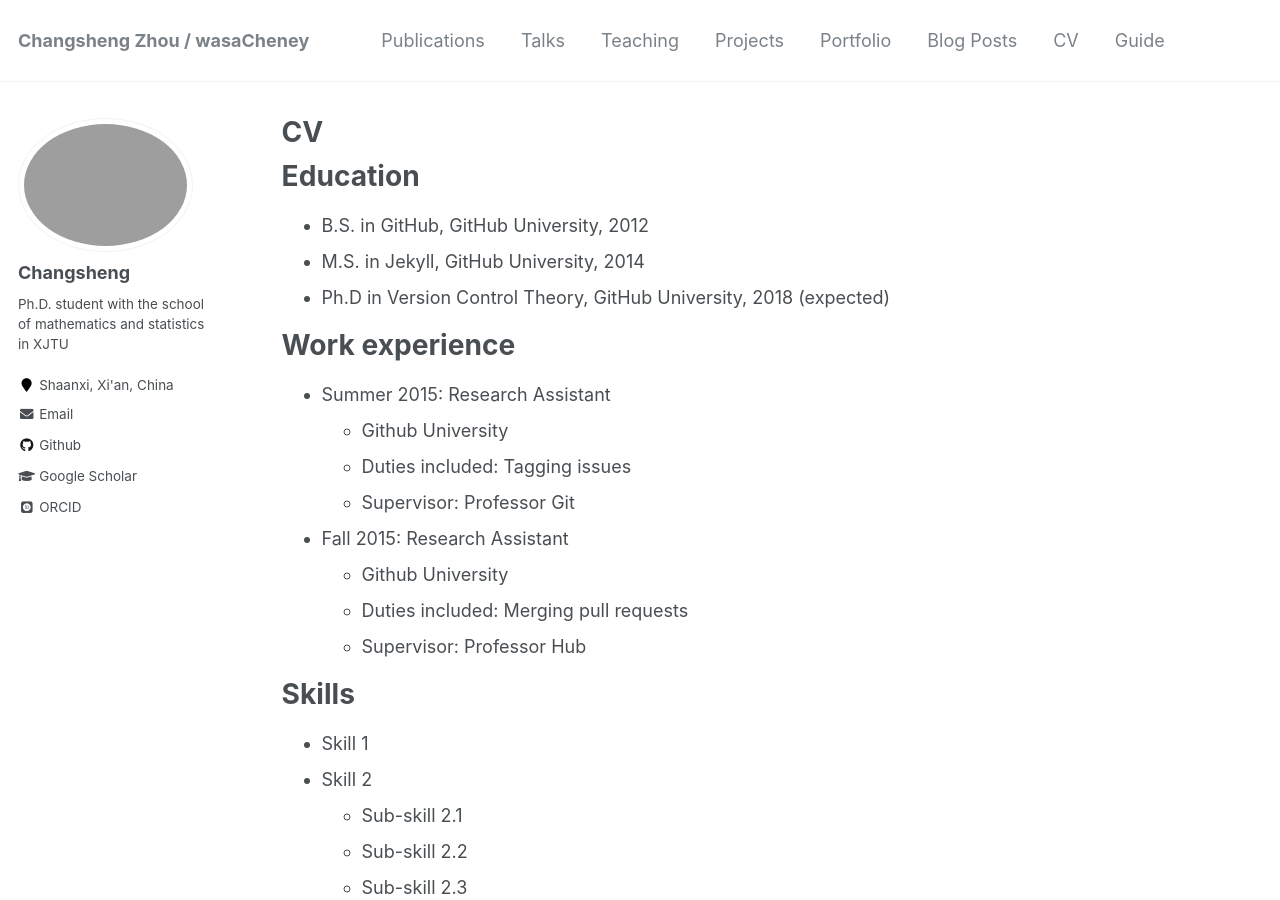
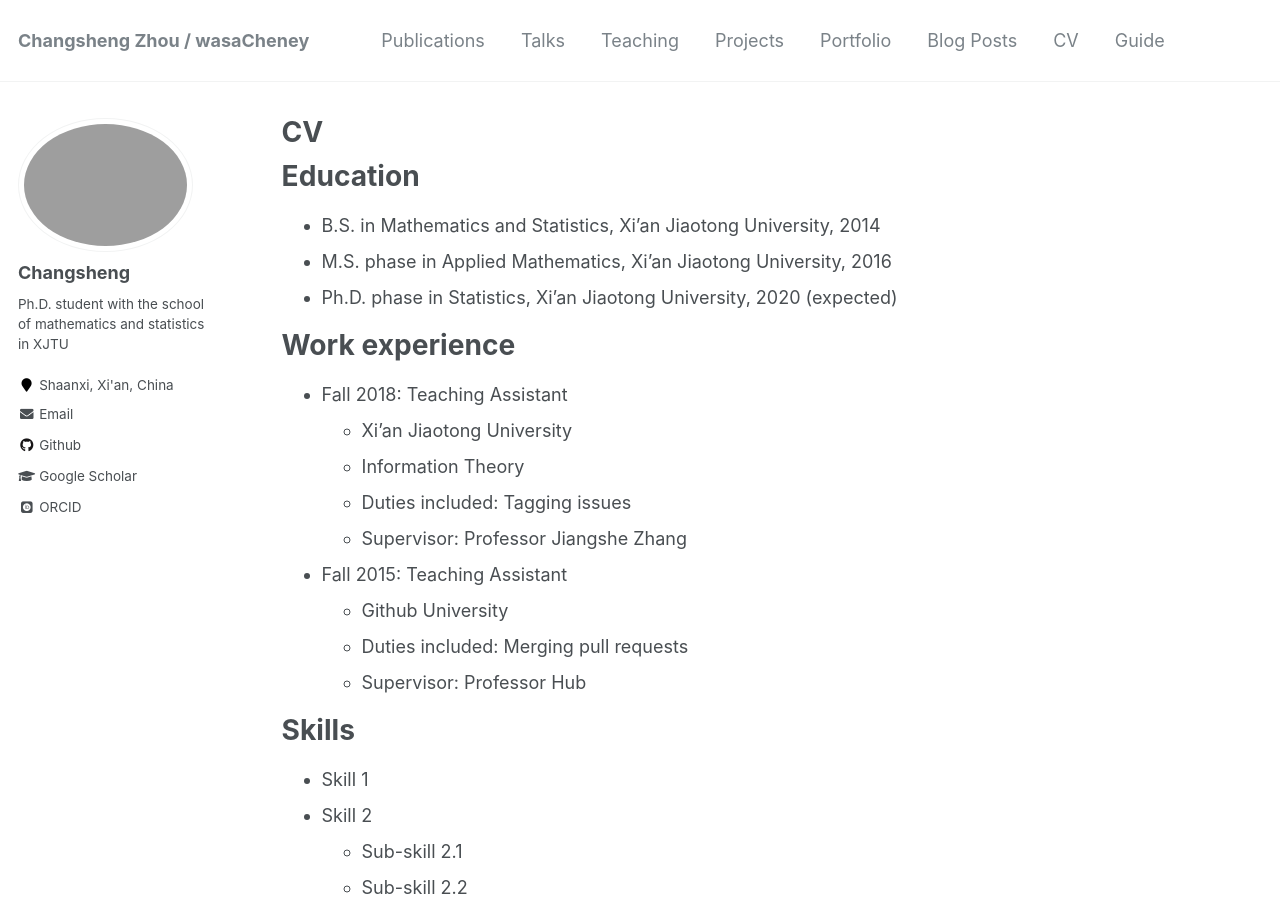
Before and after one commit to wasaCheney/wasaCheney.github.io, a Jekyll site: the page built from _pages/cv.md, in a window 1280 px wide and 900 px high. Built offline with Jekyll 4.4.1, drawn with Linux system fonts in a browser that asks for light colours; some web fonts are replaced; a file with an impossible date is left out.

Commit message:
Projects error fixing

```diff
--- a/_includes/archive-single.html
+++ b/_includes/archive-single.html
@@ -38,8 +38,10 @@
       <p class="page__meta"><i class="fa fa-clock-o" aria-hidden="true"></i> {% include read-time.html %}</p>
     {% endif %}
 
-        {% if post.collection == 'teaching' %}
+        {% if post.collection == 'teaching'%}
           <p> {{ post.type }}, <i>{{ post.venue }}</i>, {{ post.date | default: "1900-01-01" | date: "%Y" }} </p>
+        {% elif post.collection == 'projects'%}
+          <p> {{ post.location}}, {{ post.type }}, <i>{{ post.venue }}</i>, {{ post.date | default: "1900-01-01" | date: "%Y" }} </p>
         {% elsif post.collection == 'publications' %}
           <p>Published in <i>{{ post.venue }}</i>, {{ post.date | default: "1900-01-01" | date: "%Y" }} </p>
         {% elsif post.date %}
--- a/_layouts/single.html
+++ b/_layouts/single.html
@@ -36,6 +36,8 @@ layout: default
 
         {% if page.collection == 'teaching' %}
           <p> {{ page.type }}, <i>{{ page.venue }}</i>, {{ page.date | default: "1900-01-01" | date: "%Y" }} </p>
+        {% elif page.collection == 'projects' %}
+          <p> {{page.location}}, {{ page.type }}, <i>{{ page.venue }}</i>, {{ page.date | default: "1900-01-01" | date: "%Y" }} </p>
         {% elsif page.venue and page.date %}
           <p>Published in <i>{{ page.venue }}</i>, {{ page.date | default: "1900-01-01" | date: "%Y" }} </p>
         {% elsif page.date %}
--- a/_pages/cv.md
+++ b/_pages/cv.md
@@ -11,18 +11,19 @@ redirect_from:
 
 Education
 ======
-* B.S. in GitHub, GitHub University, 2012
-* M.S. in Jekyll, GitHub University, 2014
-* Ph.D in Version Control Theory, GitHub University, 2018 (expected)
+* B.S. in Mathematics and Statistics, Xi'an Jiaotong University, 2014
+* M.S. phase in Applied Mathematics, Xi'an Jiaotong University, 2016
+* Ph.D. phase in Statistics, Xi'an Jiaotong University, 2020 (expected)
 
 Work experience
 ======
-* Summer 2015: Research Assistant
-  * Github University
+* Fall 2018: Teaching Assistant
+  * Xi'an Jiaotong University
+  * Information Theory
   * Duties included: Tagging issues
-  * Supervisor: Professor Git
+  * Supervisor: Professor Jiangshe Zhang
 
-* Fall 2015: Research Assistant
+* Fall 2015: Teaching Assistant
   * Github University
   * Duties included: Merging pull requests
   * Supervisor: Professor Hub
@@ -48,6 +49,12 @@ Talks
     {% include archive-single-talk-cv.html %}
   {% endfor %}</ul>
 
+Projects
+======
+  <ul>{% for post in site.projects %}
+    {% include archive-single-cv.html %}
+  {% endfor %}</ul>
+
 Teaching
 ======
   <ul>{% for post in site.teaching %}
```
Also changed, not shown: _pages/markdown.md (+1 -0 lines), _projects/2018-2020_unmixing_generative_model.md (+2 -2 lines).
